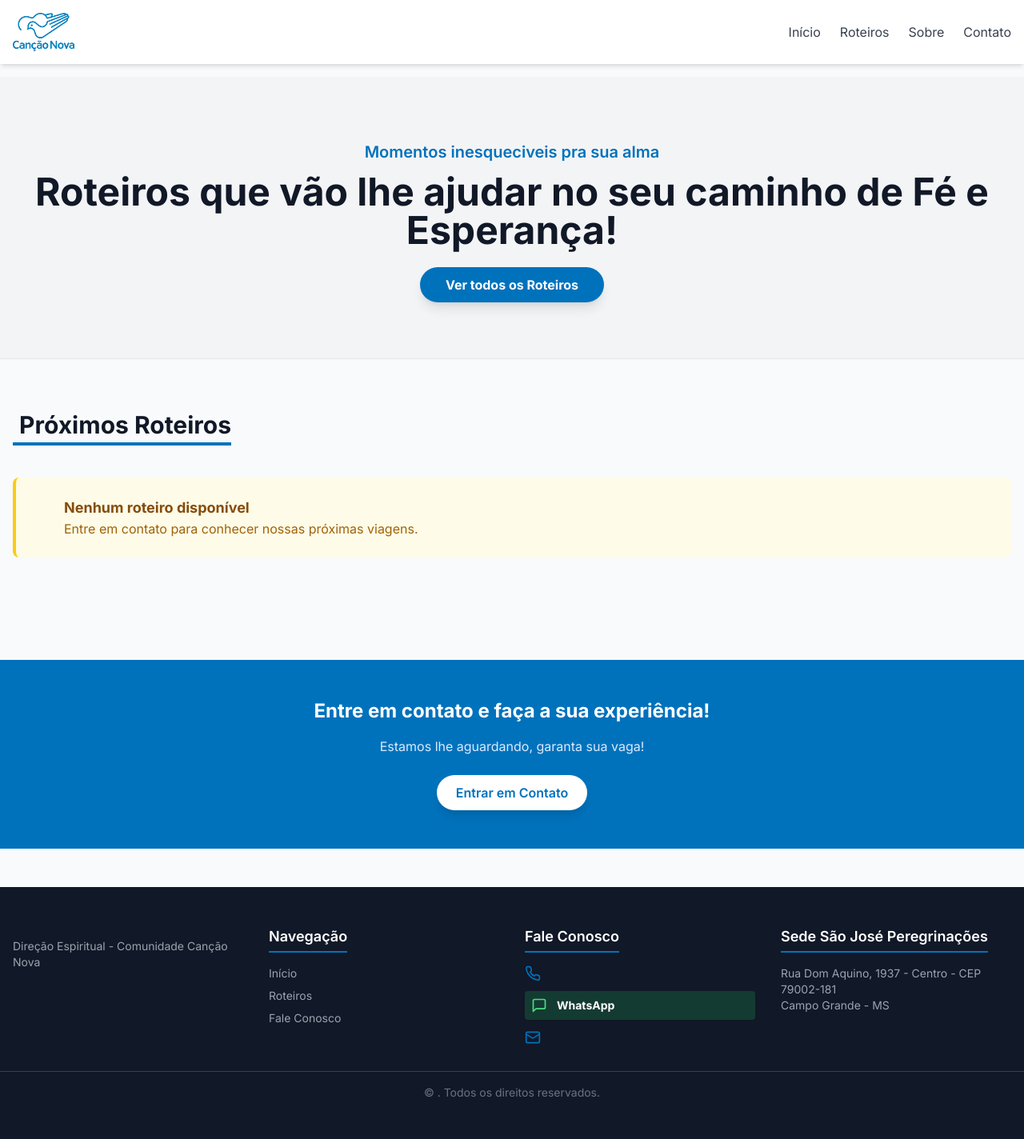
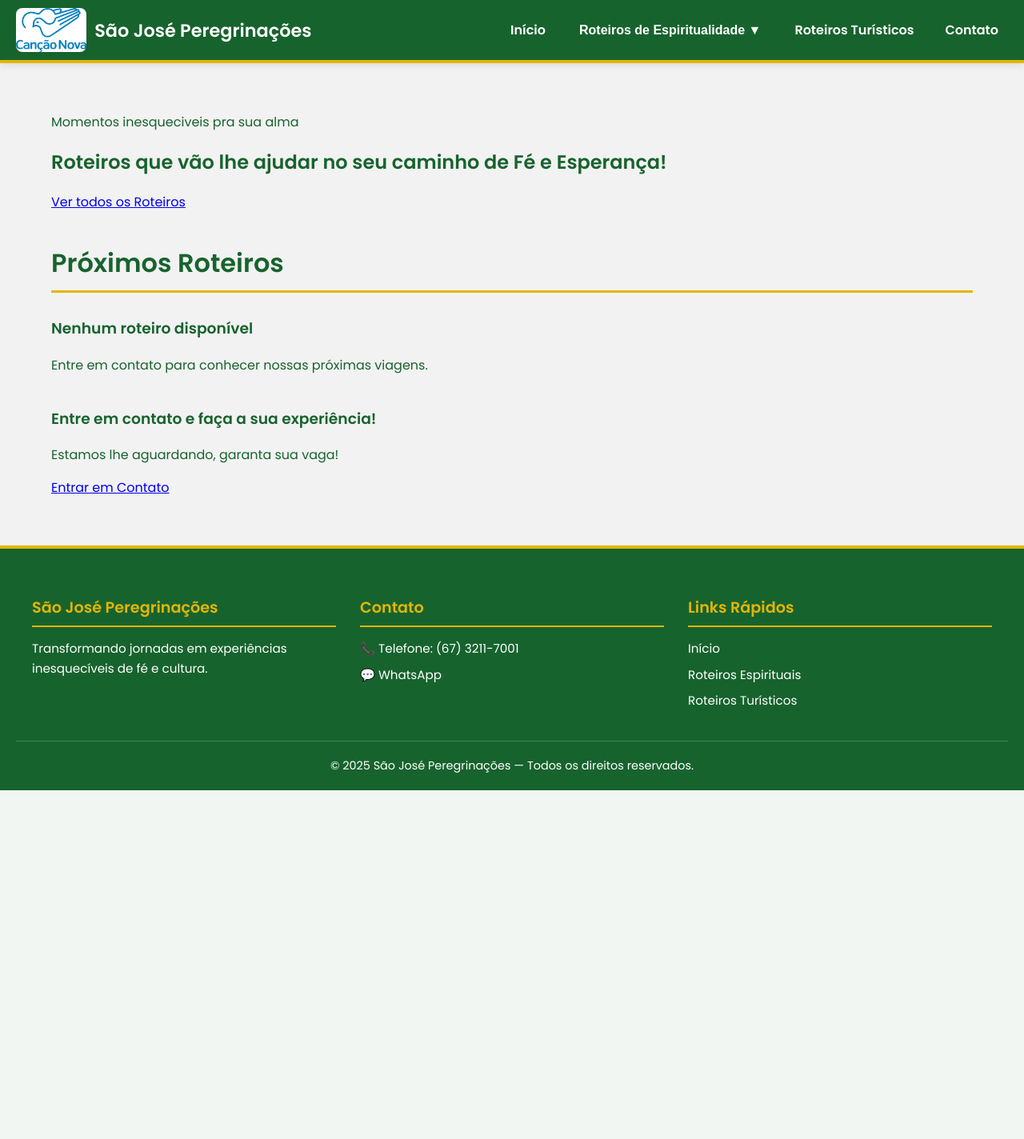
Before and after one commit to marcelofcn/peregrinecomacancaonova, a Flask app: template templates/home.html in a window 1280 px wide. Shown: the whole page at 80% size. After the commit the page ends 988 px from the top, so only its background shows below. Run offline with Flask 3, Linux system fonts and the light colour scheme; the template is opened without the code that fills it, so the values that code supplies are empty; parts of the project's set-up code (start-up, migrations or seed data) failed here and were passed over; some libraries are stand-ins or nearby versions.

Commit message:
Update base.html

```diff
--- a/templates/base.html
+++ b/templates/base.html
@@ -1,123 +1,82 @@
 <!DOCTYPE html>
-<html lang="pt-BR">
+<html lang="pt-br">
 <head>
     <meta charset="UTF-8">
     <meta name="viewport" content="width=device-width, initial-scale=1.0">
-    <meta name="description" content="{{ site_description }}">
-    <title>{% block title %}{{ site_name }}{% endblock %}</title>
+    <title>{% block title %}São José Peregrinações{% endblock %}</title>
+    <link rel="stylesheet" href="{{ BASE_PATH }}/static/css/styles.css">
+    <link href="https://fonts.googleapis.com/css2?family=Poppins:wght@400;600&display=swap" rel="stylesheet">
+</head>
+<body>
+    <header class="site-header">
+      <div class="logo-container">
+        <a href="{{ BASE_PATH }}/" style="display: flex; align-items: center; gap: 10px; text-decoration: none;">
+          <img src="{{ BASE_PATH }}/static/img/logo.jpeg" alt="Logo" style="height: 55px; border-radius: 8px;">
+          <h1>São José Peregrinações</h1>
+        </a>
+      </div>
 
-    <!-- Canonical -->
-    <link rel="canonical" href="{{ config.get('FREEZER_BASE_URL', 'https://marcelofcn.github.io/peregrinecomacancaonova/') | trim('/') }}{{ request.path }}" />
+      <nav class="menu">
+  <a href="{{ BASE_PATH }}/">Início</a>
 
-    <!-- Tailwind CSS -->
-    <script src="https://cdn.tailwindcss.com"></script>
+  <div class="dropdown">
+    <button class="dropbtn">Roteiros de Espiritualidade ▼</button>
+    <div class="dropdown-content">
+      <a href="{{ BASE_PATH }}/roteiros/espiritualidade/sao-jose/">São José</a>
+      <a href="{{ BASE_PATH }}/roteiros/espiritualidade/cancaonova/">Canção Nova</a>
+    </div>
+  </div>
 
-    <!-- Google Fonts -->
-    <link rel="preconnect" href="https://fonts.googleapis.com">
-    <link rel="preconnect" href="https://fonts.gstatic.com" crossorigin>
-    <link href="https://fonts.googleapis.com/css2?family=Inter:wght@400;500;600;700&display=swap" rel="stylesheet">
+  <a href="{{ BASE_PATH }}/roteiros/turisticos/">Roteiros Turísticos</a>
+  <a href="#contato">Contato</a>
+</nav>
 
-    <style>
-        body { font-family: 'Inter', sans-serif; }
-        .bg-cancao-blue { background-color: #0072BC; }
-        .text-cancao-blue { color: #0072BC; }
-        .hover-cancao-blue:hover { background-color: #005a9c; }
-        .border-cancao-blue { border-color: #0072BC; }
-        .fade-in { animation: fadeIn 0.45s ease-in; }
-        @keyframes fadeIn { from { opacity: 0; transform: translateY(10px); } to { opacity: 1; transform: translateY(0); } }
-        html { scroll-behavior: smooth; }
-    </style>
-
-    {% block extra_css %}{% endblock %}
-</head>
-<body class="bg-gray-50">
-    <header class="bg-white shadow-md fixed w-full top-0 z-50">
-        <div class="container mx-auto px-4 py-4">
-            <div class="flex justify-between items-center">
-                <a href="{{ url_for('home') }}" class="flex items-center gap-3">
-                    <img src="{{ url_for('static', filename='img/logo.jpeg') }}" alt="Logo" class="h-12" onerror="this.style.display='none'">
-                    <div>
-                        <h1 class="text-xl font-bold text-cancao-blue">{{ site_name }}</h1>
-                        <p class="text-xs text-gray-600">{{ operator_name }}</p>
-                    </div>
-                </a>
-                <nav class="hidden md:flex gap-6">
-                    <a href="{{ url_for('home') }}" class="text-gray-700 hover:text-cancao-blue">Início</a>
-                    <a href="{{ url_for('home') }}#roteiros" class="text-gray-700 hover:text-cancao-blue">Roteiros</a>
-                    <a href="{{ url_for('sobre') }}" class="text-gray-700 hover:text-cancao-blue">Sobre</a>
-                    <a href="{{ url_for('contato') }}" class="text-gray-700 hover:text-cancao-blue">Contato</a>
-                </nav>
-                <button id="menuBtn" class="md:hidden text-cancao-blue">
-                    <svg xmlns="http://www.w3.org/2000/svg" width="24" height="24" viewBox="0 0 24 24" fill="none" stroke="currentColor" stroke-width="2" stroke-linecap="round" stroke-linejoin="round"><line x1="3" y1="12" x2="21" y2="12"></line><line x1="3" y1="6" x2="21" y2="6"></line><line x1="3" y1="18" x2="21" y2="18"></line></svg>
-                </button>
-            </div>
-
-            <nav id="mobileMenu" class="md:hidden mt-4 hidden flex-col gap-2 pb-2">
-                <a href="{{ url_for('home') }}" class="text-gray-700 hover:text-cancao-blue py-2">Início</a>
-                <a href="{{ url_for('home') }}#roteiros" class="text-gray-700 hover:text-cancao-blue py-2">Roteiros</a>
-                <a href="{{ url_for('sobre') }}" class="text-gray-700 hover:text-cancao-blue py-2">Sobre</a>
-                <a href="{{ url_for('contato') }}" class="text-gray-700 hover:text-cancao-blue py-2">Contato</a>
-            </nav>
-        </div>
     </header>
 
-    <main class="pt-24">
+    <main>
         {% block content %}{% endblock %}
     </main>
 
-    <footer id="rodape-contato" class="bg-gray-900 text-white py-12 mt-12">
-        <div class="container mx-auto px-4 grid md:grid-cols-4 gap-8">
-            <div>
-                <span class="text-2xl font-bold text-cancao-blue">{{ site_name }}</span>
-                <p class="text-sm text-gray-400 mt-4">Direção Espiritual - Comunidade Canção Nova</p>
-            </div>
-            <div>
-                <h4 class="text-lg font-semibold mb-4 border-b-2 border-cancao-blue inline-block pb-1">Navegação</h4>
-                <ul class="space-y-2 text-sm text-gray-400">
-                    <li><a href="{{ url_for('home') }}" class="hover:text-white">Início</a></li>
-                    <li><a href="{{ url_for('home') }}#roteiros" class="hover:text-white">Roteiros</a></li>
-                    <li><a href="{{ url_for('contato') }}" class="hover:text-white">Fale Conosco</a></li>
-                </ul>
-            </div>
-            <div>
-                <h4 class="text-lg font-semibold mb-4 border-b-2 border-cancao-blue inline-block pb-1">Fale Conosco</h4>
-                <ul class="space-y-3 text-sm">
-                    <li class="flex items-center gap-3">
-                        <svg xmlns="http://www.w3.org/2000/svg" width="20" height="20" viewBox="0 0 24 24" fill="none" stroke="currentColor" stroke-width="2" stroke-linecap="round" stroke-linejoin="round" class="text-cancao-blue"><path d="M22 16.92v3a2 2 0 0 1-2.18 2 19.79 19.79 0 0 1-8.63-3.07 19.5 19.5 0 0 1-6-6 19.79 19.79 0 0 1-3.07-8.67A2 2 0 0 1 4.11 2h3a2 2 0 0 1 2 1.72 12.84 12.84 0 0 0 .7 2.81 2 2 0 0 1-.45 2.11L8.09 9.91a16 16 0 0 0 6 6l1.27-1.27a2 2 0 0 1 2.11-.45 12.84 12.84 0 0 0 2.81.7A2 2 0 0 1 22 16.92z"></path></svg>
-                        <a href="tel:{{ phone }}" class="hover:text-white">{{ phone }}</a>
-                    </li>
-                    <li class="flex items-center gap-3 font-bold bg-green-500/20 p-2 rounded">
-                        <svg xmlns="http://www.w3.org/2000/svg" width="20" height="20" viewBox="0 0 24 24" fill="none" stroke="currentColor" stroke-width="2" stroke-linecap="round" stroke-linejoin="round" class="text-green-400"><path d="M21 15a2 2 0 0 1-2 2H7l-4 4V5a2 2 0 0 1 2-2h14a2 2 0 0 1 2 2z"></path></svg>
-                        <a href="https://wa.me/{{ whatsapp }}" target="_blank" class="hover:text-white">WhatsApp</a>
-                    </li>
-                    <li class="flex items-center gap-3">
-                        <svg xmlns="http://www.w3.org/2000/svg" width="20" height="20" viewBox="0 0 24 24" fill="none" stroke="currentColor" stroke-width="2" stroke-linecap="round" stroke-linejoin="round" class="text-cancao-blue"><rect x="2" y="4" width="20" height="16" rx="2"></rect><path d="m22 7-8.97 5.7a1.94 1.94 0 0 1-2.06 0L2 7"></path></svg>
-                        <a href="mailto:{{ email }}" class="hover:text-white">{{ email }}</a>
-                    </li>
-                </ul>
-            </div>
-            <div>
-                <h4 class="text-lg font-semibold mb-4 border-b-2 border-cancao-blue inline-block pb-1">Sede São José Peregrinações</h4>
-                <p class="text-sm text-gray-400">Rua Dom Aquino, 1937 - Centro - CEP 79002-181<br>Campo Grande - MS</p>
-            </div>
+    <button id="backToTop" class="back-to-top" title="Voltar ao topo">↑</button>
+
+    <footer id="contato">
+        <div class="footer-content">
+          <div class="footer-section">
+            <h3>São José Peregrinações</h3>
+            <p>Transformando jornadas em experiências inesquecíveis de fé e cultura.</p>
+          </div>
+
+          <div class="footer-section">
+            <h3>Contato</h3>
+            <p>📞 Telefone: <a href="tel:+556732117001">(67) 3211-7001</a></p>
+            <p>💬 <a href="https://wa.me/5567998927001" target="_blank">WhatsApp</a></p>
+          </div>
+
+          <div class="footer-section">
+            <h3>Links Rápidos</h3>
+            <p><a href="{{ BASE_PATH }}/">Início</a></p>
+            <p><a href="{{ BASE_PATH }}/roteiros/espiritualidade/sao-jose/">Roteiros Espirituais</a></p>
+            <p><a href="{{ BASE_PATH }}/roteiros/turisticos/">Roteiros Turísticos</a></p>
+          </div>
         </div>
-        <div class="container mx-auto px-4 mt-8 pt-4 border-t border-gray-700 text-center text-sm text-gray-500">
-           &copy; {{ config.SITE_YEAR }} {{ site_name }}. Todos os direitos reservados.
+
+        <div class="footer-bottom">
+          <p>&copy; 2025 São José Peregrinações — Todos os direitos reservados.</p>
         </div>
     </footer>
 
     <script>
-        // Menu mobile
-        const menuBtn = document.getElementById('menuBtn');
-        const mobileMenu = document.getElementById('mobileMenu');
-        if (menuBtn && mobileMenu) {
-            menuBtn.addEventListener('click', () => {
-                mobileMenu.classList.toggle('hidden');
-                mobileMenu.classList.toggle('flex');
-            });
-        }
+    const backToTopButton = document.getElementById('backToTop');
+    window.addEventListener('scroll', function() {
+      if (window.pageYOffset > 300) {
+        backToTopButton.classList.add('show');
+      } else {
+        backToTopButton.classList.remove('show');
+      }
+    });
+    backToTopButton.addEventListener('click', function() {
+      window.scrollTo({ top: 0, behavior: 'smooth' });
+    });
     </script>
-
-    {% block extra_js %}{% endblock %}
 </body>
 </html>
```
